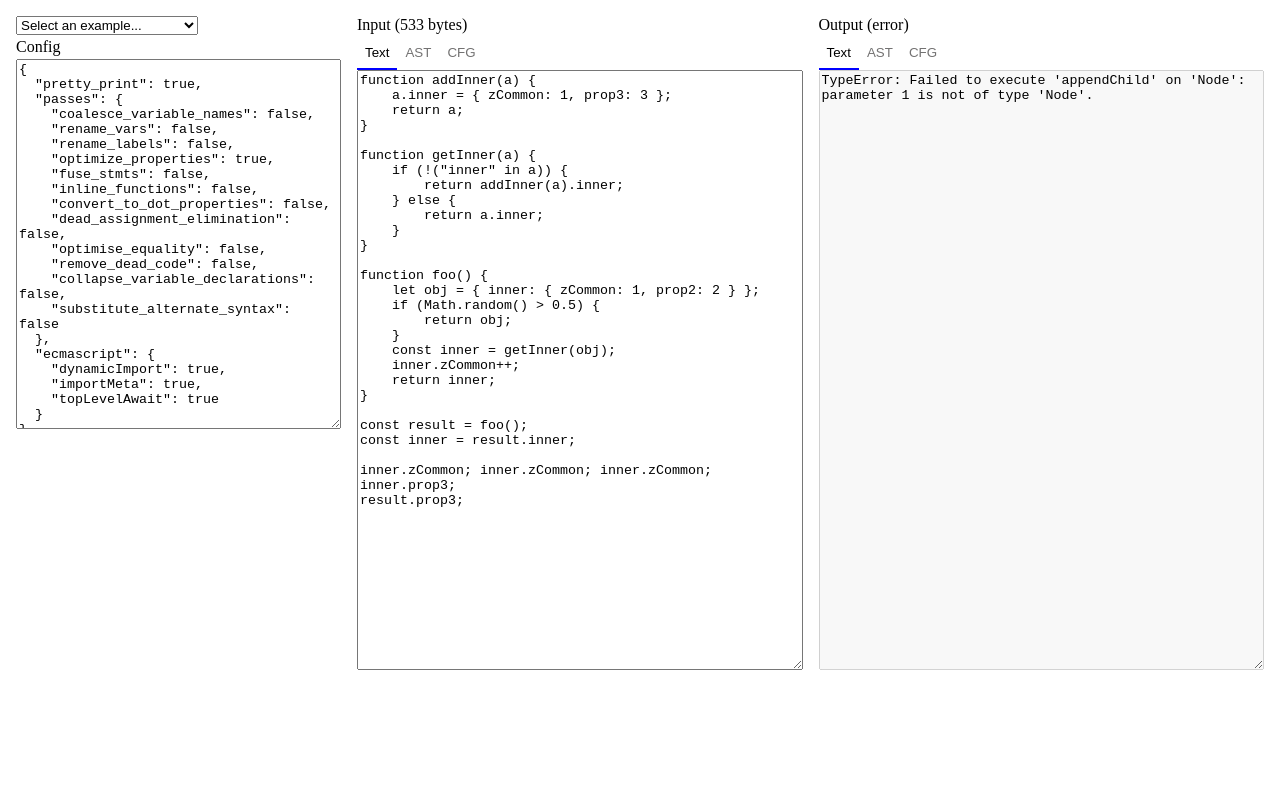
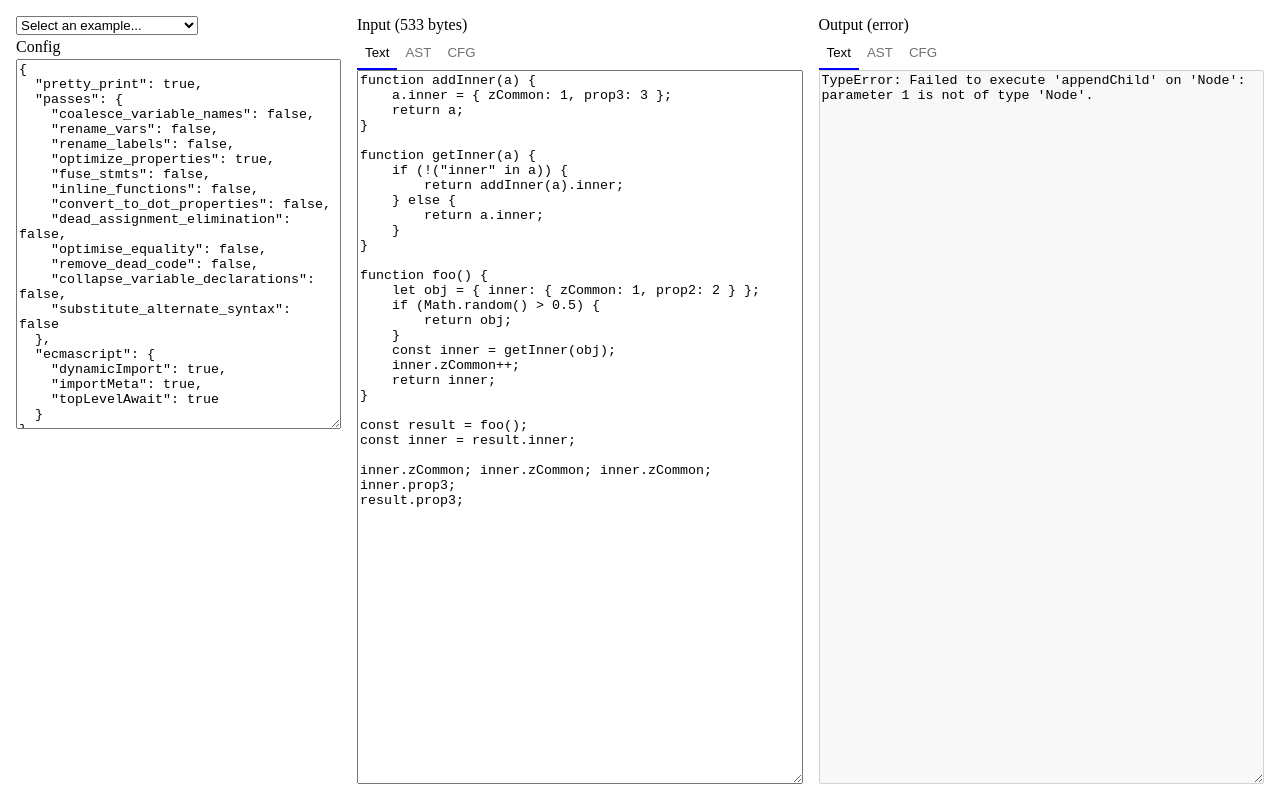
Before and after one commit to CamWass/compiler, a website with bundled scripts: page crates/wasm/www/index.html in a window 1280 px wide. Built offline with nearby package versions, Linux system fonts and the light colour scheme; files whose address does not match are found by name; what @viz-js/viz would draw is missing.

Commit message:
Make playground code panels full height

```diff
--- a/crates/wasm/www/style.css
+++ b/crates/wasm/www/style.css
@@ -43,10 +43,14 @@ textarea {
 #main-content {
   display: flex;
   gap: 1rem;
+  flex-grow: 1;
 }
 
 body {
-  margin: 1rem;
+  padding: 1rem;
+  display: flex;
+  flex-direction: column;
+  height: 100vh;
 }
 
 .config-container {
```
